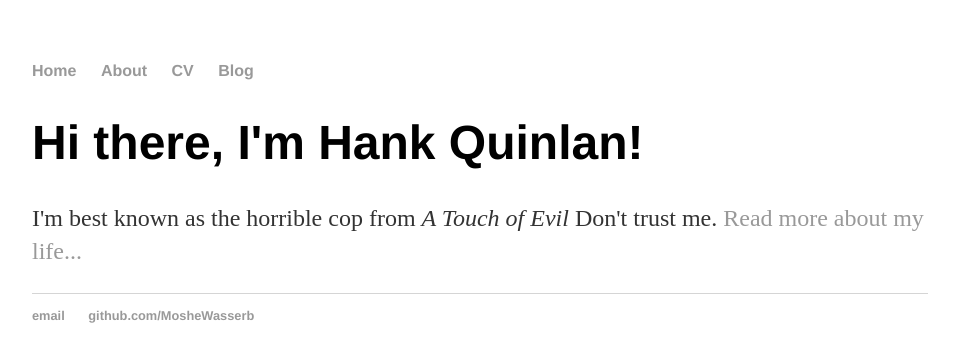
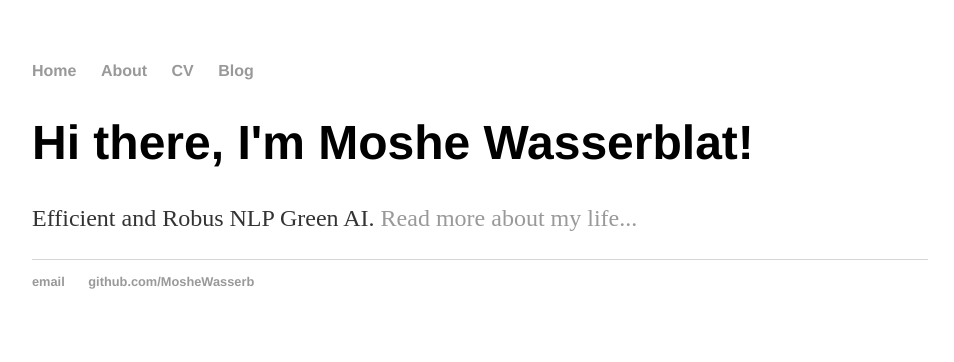
Before and after one commit to MosheWasserb/MosheWasserb.github.io, a Jekyll site: the page built from index.html, in a window 1280 px wide. Shown: the top 362 px of the page, without its empty margins (160-1114 px from the left). Built offline with Jekyll 4.4.1, drawn with Linux system fonts in a browser that asks for light colours.

Commit message:
Update index.html

```diff
--- a/index.html
+++ b/index.html
@@ -1,8 +1,8 @@
 ---
 layout: default
-title: Hank Quinlan, Horrible Cop
+title: Moshe Wasserblat
 ---
 <div class="blurb">
-	<h1>Hi there, I'm Hank Quinlan!</h1>
-	<p>I'm best known as the horrible cop from <em>A Touch of Evil</em> Don't trust me. <a href="/about">Read more about my life...</a></p>
+	<h1>Hi there, I'm Moshe Wasserblat!</h1>
+	<p>Efficient and Robus NLP</em> Green AI. <a href="/about">Read more about my life...</a></p>
 </div><!-- /.blurb -->
```
